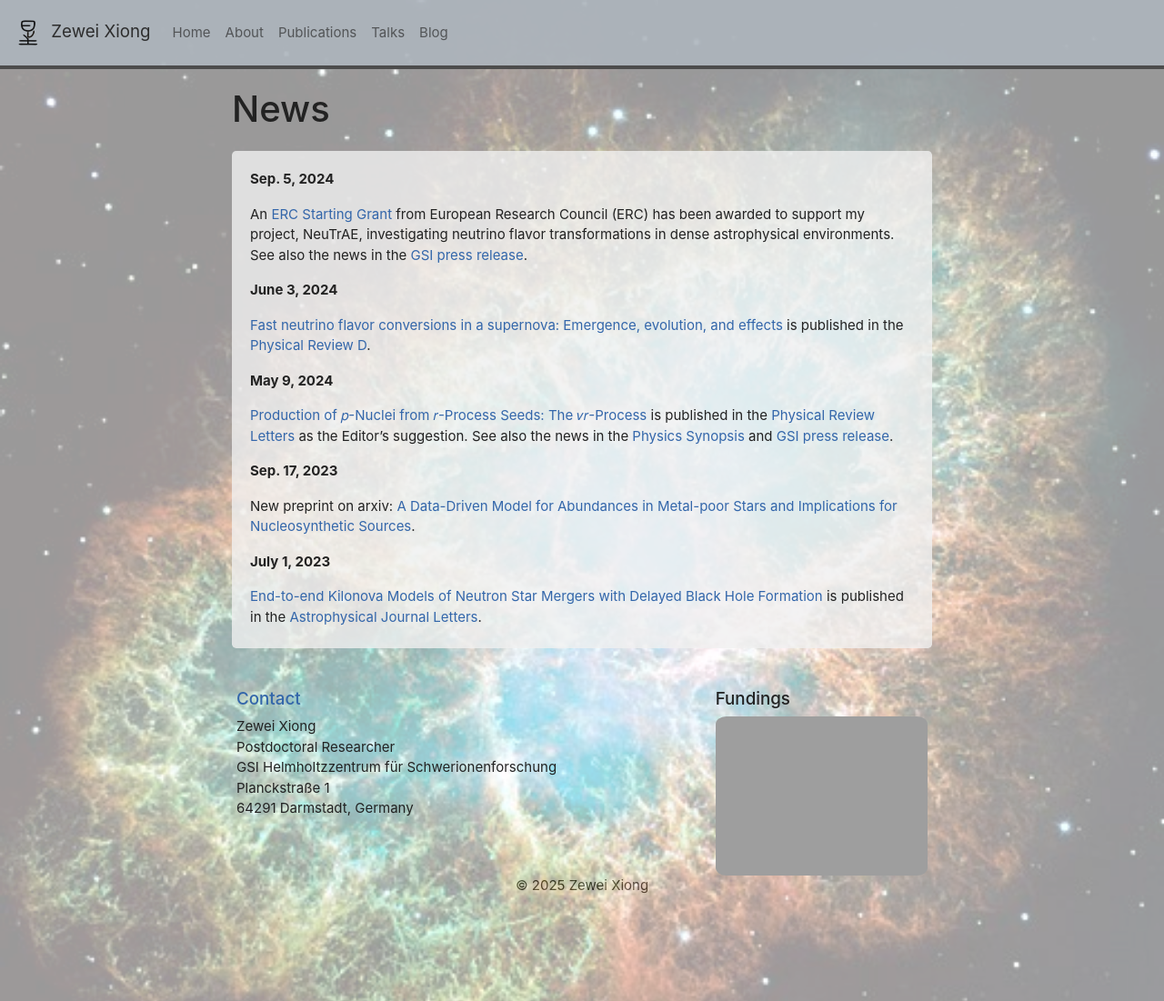
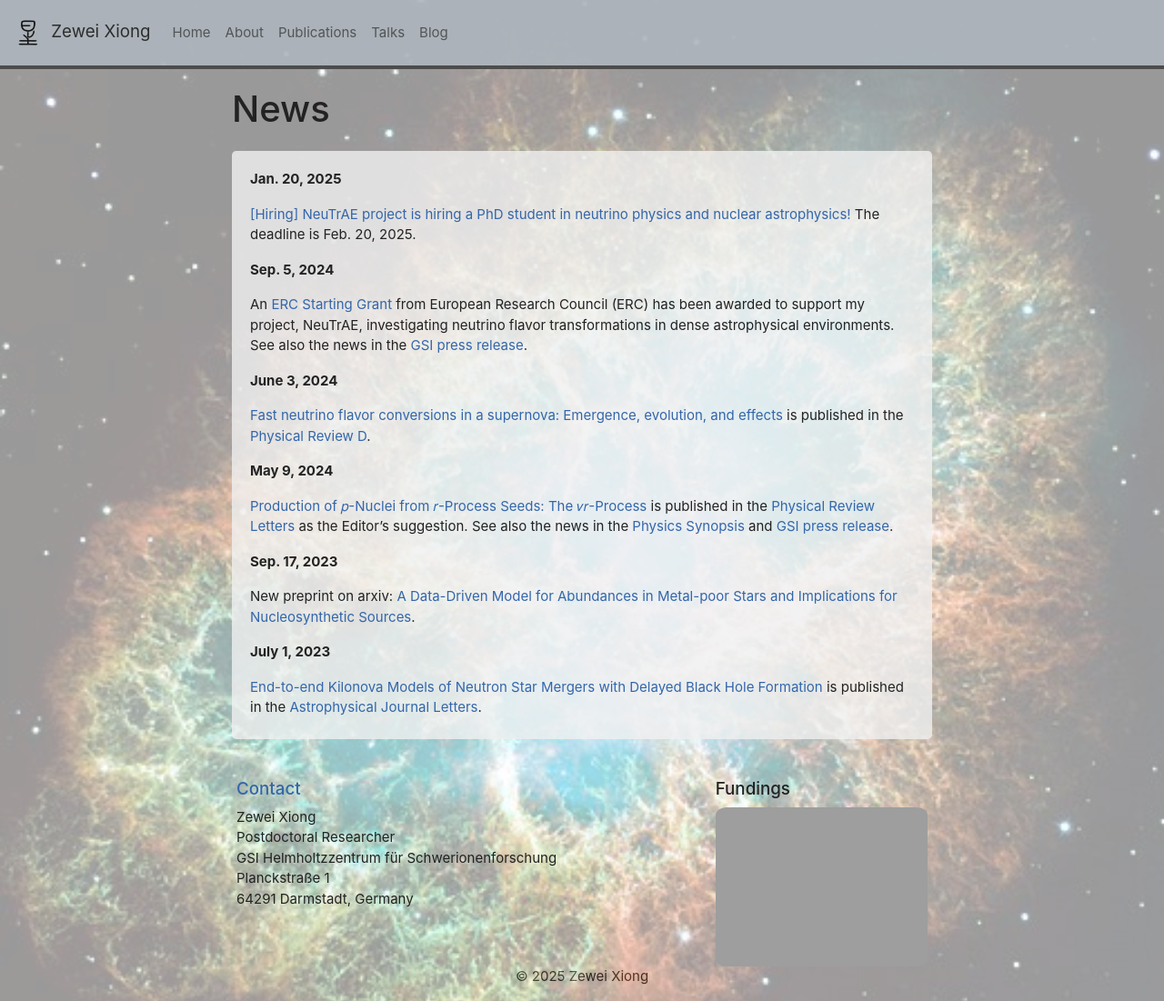
Before and after one commit to zeweixiong/zeweixiong.github.io, a Jekyll site: the page built from _pages/allnews.md, in a window 1280 px wide and 1101 px high. Shown: the whole window at 91% size. Built offline with Jekyll 4.4.1, drawn with Linux system fonts in a browser that asks for light colours; nearby versions of some CDN libraries; a style sheet for code colours, icons or effects is not loaded.

Commit message:
NeuTrAE job post.

```diff
--- a/_data/news.yml
+++ b/_data/news.yml
@@ -1,3 +1,6 @@
+- date: Jan. 20, 2025
+  headline: "[[Hiring] NeuTrAE project is hiring a PhD student in neutrino physics and nuclear astrophysics!](https://www.gsi.de/en/jobscareer/job_offers/job_offers/doctoral-researcher-part-time-65-in-theoretical-neutrino-physics-and-nuclear-astrophysics-d-f-m-1443) The deadline is Feb. 20, 2025."
+
 - date: Sep. 5, 2024
   headline: "An [ERC Starting Grant](https://erc.europa.eu/news-events/news/erc-2024-starting-grants-results) from European Research Council (ERC) has been awarded to support my project, NeuTrAE, investigating neutrino flavor transformations in dense astrophysical environments. See also the news in the [GSI press release](https://www.gsi.de/en/start/news/details/2024/09/05/erc-starting-grant-fuer-neutrinoforschung-geht-an-dr-zewei-xiong)."
 
```
